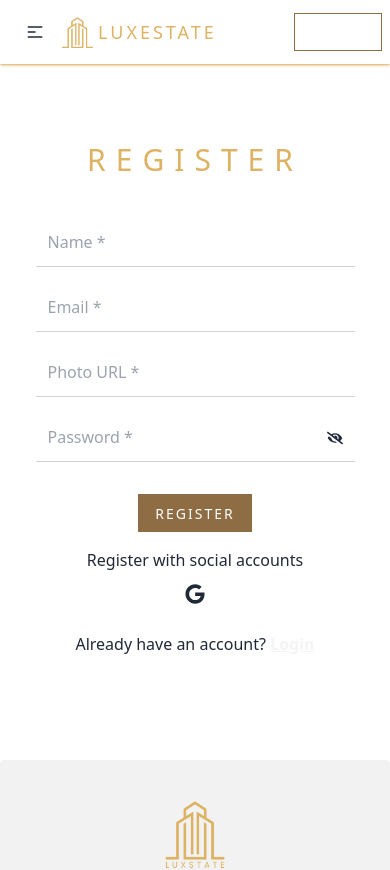
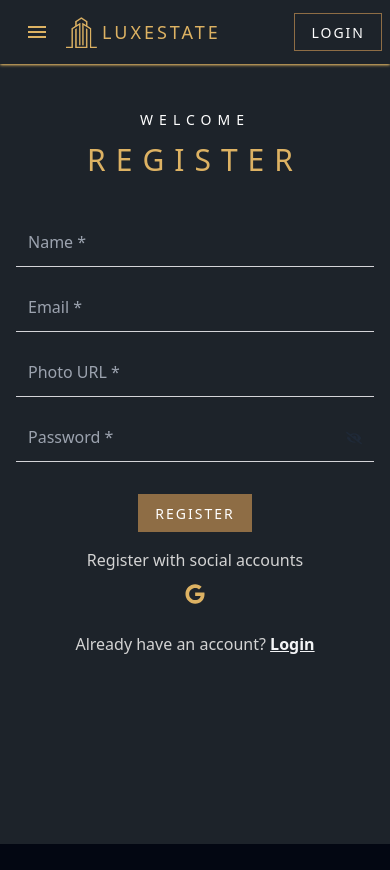
Before and after one commit to NoorTushar/LuxeState-client, a React (Vite) app: page /register in a window 390 px wide. Shown: the top 870 px of the page. Built offline with nearby package versions, Linux system fonts and the light colour scheme; no server answers.

Commit message:
final checking

```diff
--- a/index.html
+++ b/index.html
@@ -1,5 +1,5 @@
 <!DOCTYPE html>
-<html lang="en" data-theme="darsssk">
+<html lang="en" data-theme="light">
    <head>
       <meta charset="UTF-8" />
       <link
--- a/src/Pages/Home/Home.jsx
+++ b/src/Pages/Home/Home.jsx
@@ -5,14 +5,14 @@ import Testimonials from "../../components/Testimonials/Testimonials";
 
 const Home = () => {
    return (
-      <>
+      <div className="bg-ourBlack">
          <Banner />
          <div className="max-w-[1170px] mx-auto">
             <SearchSection />
             <Featured />
          </div>
          <Testimonials />
-      </>
+      </div>
    );
 };
 
--- a/src/Pages/Register/Register.jsx
+++ b/src/Pages/Register/Register.jsx
@@ -70,7 +70,7 @@ const Register = () => {
    };
 
    return (
-      <section className="py-[70px] min-h-[calc(100vh-84px)] max-w-[1170px] mx-auto w-[90%] md:w-[80%]">
+      <section className="py-[70px] min-h-[calc(100vh)] bg-ourBlack">
          <div className="mt-10">
             <Title title={"register"} upperTitle={"welcome"} />
          </div>
@@ -87,10 +87,10 @@ const Register = () => {
                      })}
                      type="text"
                      placeholder="Name *"
-                     className="w-full p-3 border-b border-zinc-300 bg-transparent outline-none duration-300 font-didact focus:border-ourPrimary placeholder:text-ourAsh text-ourAsh"
+                     className="w-full p-3 border-b border-zinc-300 text-white bg-transparent outline-none duration-300  focus:border-ourPrimary"
                   />
                   {errors?.userName && (
-                     <span className="text-red-500 block mt-1 mb-2 font-didact">
+                     <span className="text-red-500 block mt-1 mb-2 ">
                         {errors.userName.message}
                      </span>
                   )}
@@ -111,10 +111,10 @@ const Register = () => {
                      })}
                      type="email"
                      placeholder="Email *"
-                     className="w-full p-3 border-b border-zinc-300 bg-transparent outline-none duration-300 font-didact focus:border-ourPrimary placeholder:text-ourAsh text-ourAsh"
+                     className="w-full p-3 border-b border-zinc-300 text-white bg-transparent outline-none duration-300  focus:border-ourPrimary"
                   />
                   {errors?.email && (
-                     <span className="text-red-500 block mt-1 mb-2 font-didact">
+                     <span className="text-red-500 block mt-1 mb-2 ">
                         {errors.email.message}
                      </span>
                   )}
@@ -131,10 +131,10 @@ const Register = () => {
                      })}
                      type="text"
                      placeholder="Photo URL *"
-                     className="w-full p-3 border-b border-zinc-300 bg-transparent outline-none duration-300 font-didact focus:border-ourPrimary placeholder:text-ourAsh text-ourAsh"
+                     className="w-full p-3 border-b border-zinc-300 text-white bg-transparent outline-none duration-300  focus:border-ourPrimary"
                   />
                   {errors?.photoURL && (
-                     <span className="text-red-500 block mt-1 mb-2 font-didact">
+                     <span className="text-red-500 block mt-1 mb-2 ">
                         {errors.photoURL.message}
                      </span>
                   )}
@@ -162,9 +162,9 @@ const Register = () => {
                         })}
                         type={showPassword ? "text" : "password"}
                         placeholder="Password *"
-                        className="w-full p-3 border-b border-zinc-300 bg-transparent outline-none duration-300 font-didact focus:border-ourPrimary placeholder:text-ourAsh text-ourAsh"
+                        className="w-full p-3 border-b border-zinc-300 text-white bg-transparent outline-none duration-300  focus:border-ourPrimary"
                      />
-                     <span className="absolute right-3 top-1/2 -translate-y-1/2 cursor-pointer text-ourAsh">
+                     <span className="absolute right-3 top-1/2 -translate-y-1/2 cu">
                         {showPassword ? (
                            <FaRegEye onClick={() => setShowPassword(false)} />
                         ) : (
@@ -173,7 +173,7 @@ const Register = () => {
                      </span>
                   </div>
                   {errors?.password && (
-                     <span className="text-red-500 block mt-1 mb-2 font-didact">
+                     <span className="text-red-500 block mt-1 mb-2 ">
                         {errors.password.message}
                      </span>
                   )}
@@ -195,18 +195,14 @@ const Register = () => {
             <div className="text-center">
                <p>Register with social accounts</p>
                <button
-                  data-aos="fade-right"
-                  data-aos-delay="150"
-                  data-aos-duration="800"
-                  data-aos-easing="ease-in-out"
                   onClick={handleLoginWithGoogle}
                   className="p-3 rounded-sm"
                >
-                  <FaGoogle className="text-xl hover:text-ourGold duration-300"></FaGoogle>
+                  <FaGoogle className="text-xl hover:text-ourGold duration-300 text-ourPrimary"></FaGoogle>
                </button>
             </div>
 
-            <p className="text-base text-center sm:px-6 text-ourAsh">
+            <p className="text-base text-center">
                Already have an account?{"  "}
                <Link
                   to={"/login"}
--- /dev/null
+++ b/src/Pages/Sell/Sell.jsx
@@ -0,0 +1,19 @@
+import Title from "../../components/Shared/Title/Title";
+
+const Sell = () => {
+   return (
+      <section className="py-[70px] min-h-[calc(100vh)] bg-ourBlack">
+         <div className="mt-10">
+            <Title title={"sell"} upperTitle={"welcome"} />
+         </div>
+         <div className="text-center">
+            <p>
+               You need to be a valid user to be able to list a property for
+               sell.
+            </p>
+         </div>
+      </section>
+   );
+};
+
+export default Sell;
--- a/src/Routes/Routes.jsx
+++ b/src/Routes/Routes.jsx
@@ -4,6 +4,7 @@ import Home from "../Pages/Home/Home";
 import ErrorPage from "../Pages/ErrorPage/ErrorPage";
 import Register from "../Pages/Register/Register";
 import Login from "../Pages/Login/Login";
+import Sell from "../Pages/Sell/Sell";
 
 export const router = createBrowserRouter([
    {
@@ -17,6 +18,7 @@ export const router = createBrowserRouter([
          },
          { path: "/register", element: <Register></Register> },
          { path: "/login", element: <Login></Login> },
+         { path: "/sell", element: <Sell></Sell> },
       ],
    },
 ]);
--- a/src/components/SearchSection/SearchSection.jsx
+++ b/src/components/SearchSection/SearchSection.jsx
@@ -109,7 +109,7 @@ const SearchSection = () => {
                   </li>
                   <li>
                      <Link
-                        to={"/login"}
+                        to={"/sell"}
                         className={`py-1.5 px-4 relative group overflow-hidden font-medium  inline-block custom-next border-ourDeeperGold border hover:border-black  text-white uppercase bg-transparent`}
                      >
                         <span className="absolute top-0 left-0 flex w-full h-0 mb-0 transition-all duration-200 ease-out transform translate-y-0 bg-black group-hover:h-full opacity-90"></span>
@@ -121,12 +121,12 @@ const SearchSection = () => {
                </menu>
             </div>
             {/* Search by Country */}
-            <div className="inputBox">
+            <div className="inputBox bg-ourBlack">
                <label className="" htmlFor="">
                   Search by Country:
                </label>
                <select
-                  className="border border-ourDeeperGold py-2 px-4 text-white"
+                  className="border border-ourDeeperGold py-2 px-4 text-white bg-ourBlack"
                   onChange={handleCountryChange}
                   name="country"
                   id=""
--- a/src/components/Shared/NavBar/NavBar.jsx
+++ b/src/components/Shared/NavBar/NavBar.jsx
@@ -3,25 +3,13 @@ import navLogo from "../../../assets/logo/luxtate-logo-gold.png";
 import "./NavBar.css";
 import useAuthContext from "../../../Hooks/useAuthContext";
 import toast from "react-hot-toast";
-
-function isValidURL(url) {
-   if (!url) return false; // If URL is empty, consider it invalid
-   const pattern = new RegExp(
-      "^(https?:\\/\\/)?" + // protocol
-         "((([a-z\\d]([a-z\\d-]*[a-z\\d])*)\\.)+[a-z]{2,}|" + // domain name
-         "((\\d{1,3}\\.){3}\\d{1,3}))" + // OR ip (v4) address
-         "(\\:\\d+)?(\\/[-a-z\\d%_.~+]*)*" + // port and path
-         "(\\?[;&a-z\\d%_.~+=-]*)?" + // query string
-         "(\\#[-a-z\\d_]*)?$",
-      "i"
-   ); // fragment locator
-   return !!pattern.test(url);
-}
+import { FaHamburger } from "react-icons/fa";
+import { MdOutlineMenu } from "react-icons/md";
 
 const navItems = (
    <>
       <li>
-         <a>Home</a>
+         <Link to={"/"}>Home</Link>
       </li>
 
       <li>
@@ -102,7 +90,7 @@ const NavBar = () => {
          .catch((error) => console.error(error));
    };
    return (
-      <header className="navbar bg-base-100 fixed top-0 left-0 w-full z-50 shadow shadow-ourPrimary">
+      <header className="navbar bg-ourBlack fixed top-0 left-0 w-full z-50 shadow shadow-ourPrimary">
          <div className="navbar-start">
             <div className="dropdown">
                <div
@@ -110,24 +98,11 @@ const NavBar = () => {
                   role="button"
                   className="btn btn-ghost lg:hidden"
                >
-                  <svg
-                     xmlns="http://www.w3.org/2000/svg"
-                     className="h-5 w-5"
-                     fill="none"
-                     viewBox="0 0 24 24"
-                     stroke="currentColor"
-                  >
-                     <path
-                        strokeLinecap="round"
-                        strokeLinejoin="round"
-                        strokeWidth="2"
-                        d="M4 6h16M4 12h8m-8 6h16"
-                     />
-                  </svg>
+                  <MdOutlineMenu className="text-ourPrimary text-2xl" />
                </div>
                <ul
                   tabIndex={0}
-                  className="menu menu-sm dropdown-content bg-base-100 rounded-box z-[1] mt-3 w-52 p-2 shadow"
+                  className="menu menu-sm dropdown-content bg-ourBlack rounded-box z-[1] mt-3 w-52 p-2 shadow"
                >
                   {navItems}
                </ul>
--- a/src/index.css
+++ b/src/index.css
@@ -5,6 +5,10 @@
 :root {
    --primary-color: #ddb263;
    --deeper-color: #8e6d45;
+}
+
+p {
+   color: lightgray;
 }
 
 /* .my-btn {
--- a/tailwind.config.js
+++ b/tailwind.config.js
@@ -9,7 +9,7 @@ export default {
          },
          colors: {
             // ourAsh: "#a9a9a9", // Ash
-            // ourBlack: `#101010`, // Black
+            ourBlack: `#1D232A`, // Black
             ourPrimary: "#DDB263", // Gold
             ourDeeperGold: "#8E6D45",
             // ourLighterBlack: "#1B1B1B",
```
Also changed, not shown: src/Pages/ErrorPage/ErrorPage.jsx (+8 -12 lines), src/Pages/Login/Login.jsx (+6 -10 lines), src/components/Shared/Footer/Footer.jsx (+6 -6 lines).
